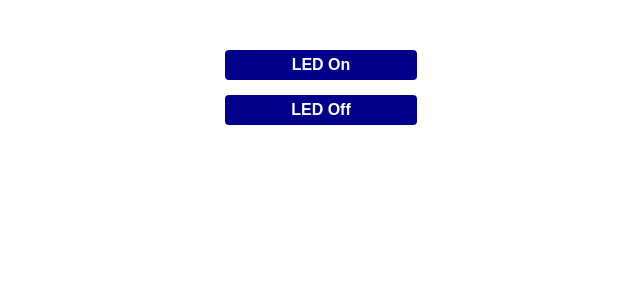
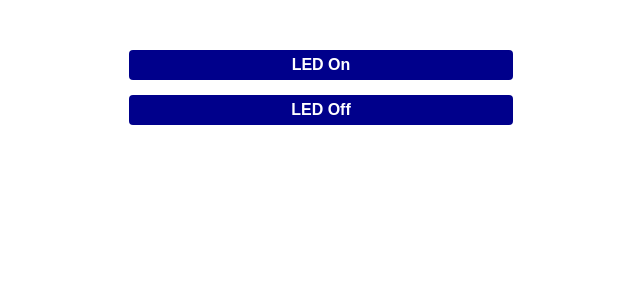
Before and after one commit to Messudd/esptest, a React (Create React App) app: page / in a window 1280 px wide. Shown: the top 300 px of the page, without its empty margins (319-959 px from the left). Built offline with nearby package versions, Linux system fonts and the light colour scheme.

Commit message:
btn_style

```diff
--- a/src/App.js
+++ b/src/App.js
@@ -9,6 +9,7 @@ function App() {
     border: '1px solid transparent',
     padding: '5px 10px',
     borderRadius: '4px',
+    width: '100%',
     color: '#fff',
     fontSize: '1rem',
     fontWeight: 'bold'
@@ -25,7 +26,7 @@ function App() {
   };
 
   return (
-    <div style={{ display: 'flex', width:'15%', margin: '50px auto' ,flexDirection: 'column', gap: '15px'}}>
+    <div style={{ display: 'flex', width:'30%', margin: '50px auto' ,flexDirection: 'column', gap: '15px'}}>
       <button style={btnStyle} onClick={() => toggleLED('on')}>LED On</button>
       <button style={btnStyle} onClick={() => toggleLED('off')}>LED Off</button>
     </div>
```
